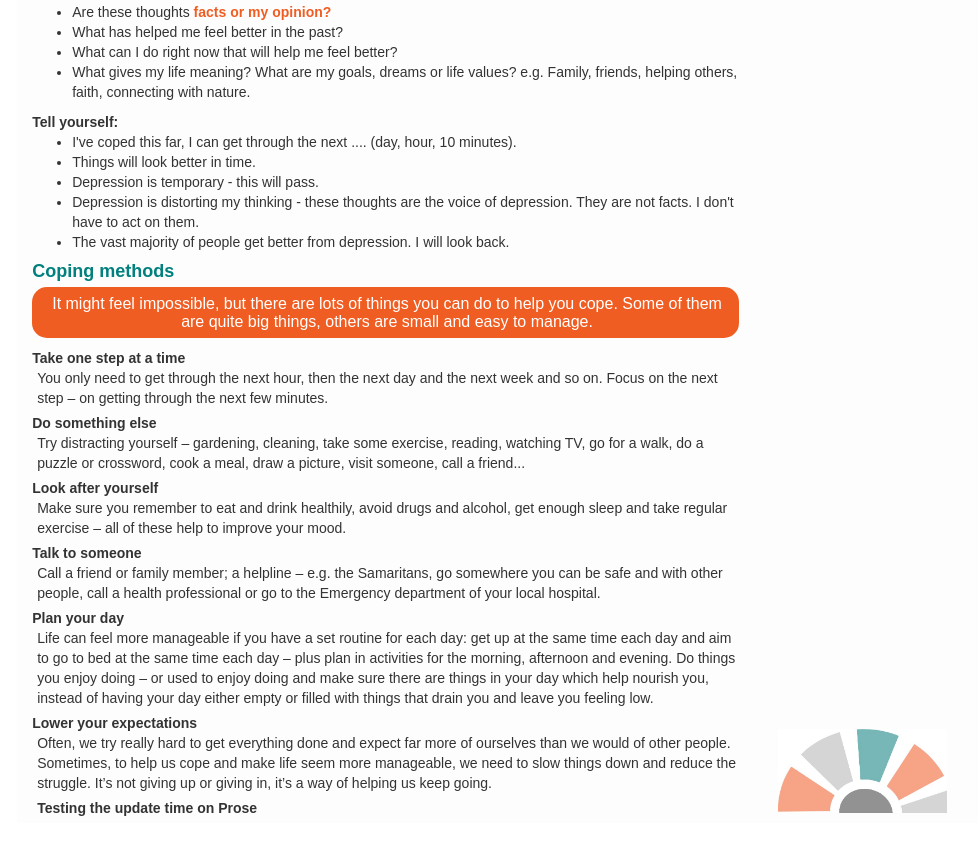
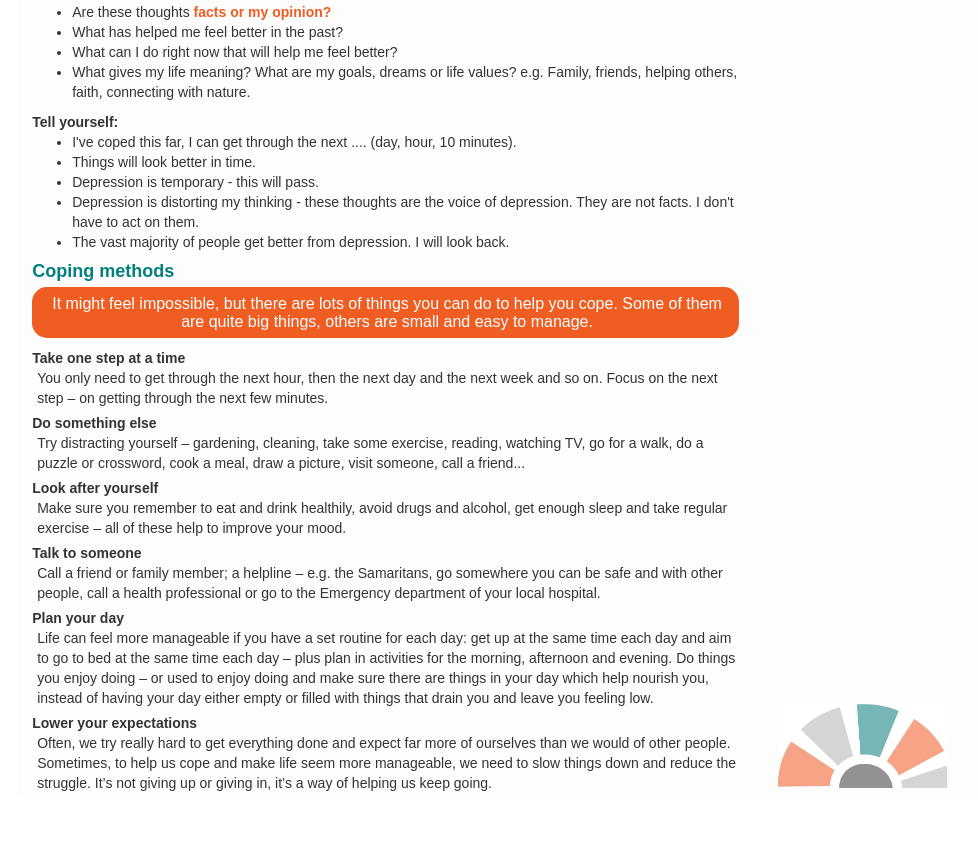
Before and after one commit to stockport/stockport.github.io, a Jekyll site: the page built from pages/abc123.html, in a window 1280 px wide and 900 px high, scrolled down 1040 px. Shown: the top 855 px of the window, without its empty margins (135-1113 px from the left). Built offline with Jekyll 4.4.1, drawn with Linux system fonts in a browser that asks for light colours; comment, search, counter and statistics services are not loaded.

Commit message:
removing prose time test from /abc123

```diff
--- a/pages/abc123.html
+++ b/pages/abc123.html
@@ -78,7 +78,6 @@ published: true
   <p>Life can feel more manageable if you have a set routine for each day: get up at the same time each day and aim to go to bed at the same time each day – plus plan in activities for the morning, afternoon and evening.  Do things you enjoy doing – or used to enjoy doing and make sure there are things in your day which help nourish you, instead of having your day either empty or filled with things that drain you and leave you feeling low.</p>
   <strong>Lower your expectations</strong>
   <p>Often, we try really hard to get everything done and expect far more of ourselves than we would of other people. Sometimes, to help us cope and make life seem more manageable, we need to slow things down and reduce the struggle. It’s not giving up or giving in, it’s a way of helping us keep going.</p>
-  <p><strong>Testing the update time on Prose</strong></p>
 
   <div class="logo-holder col-md-3">
     <img class="half-logo" src="../assets/img/halflogo.jpg">
```
